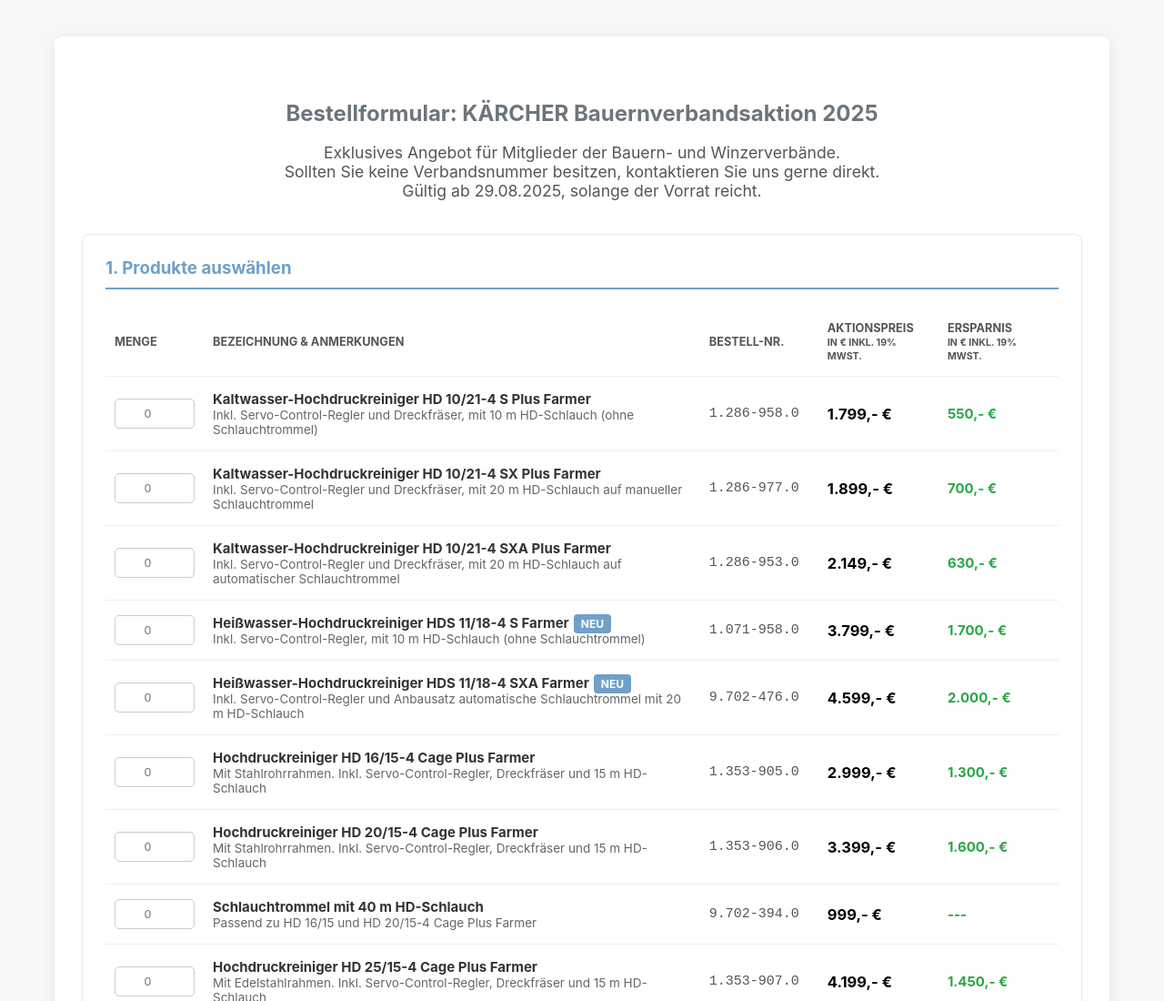
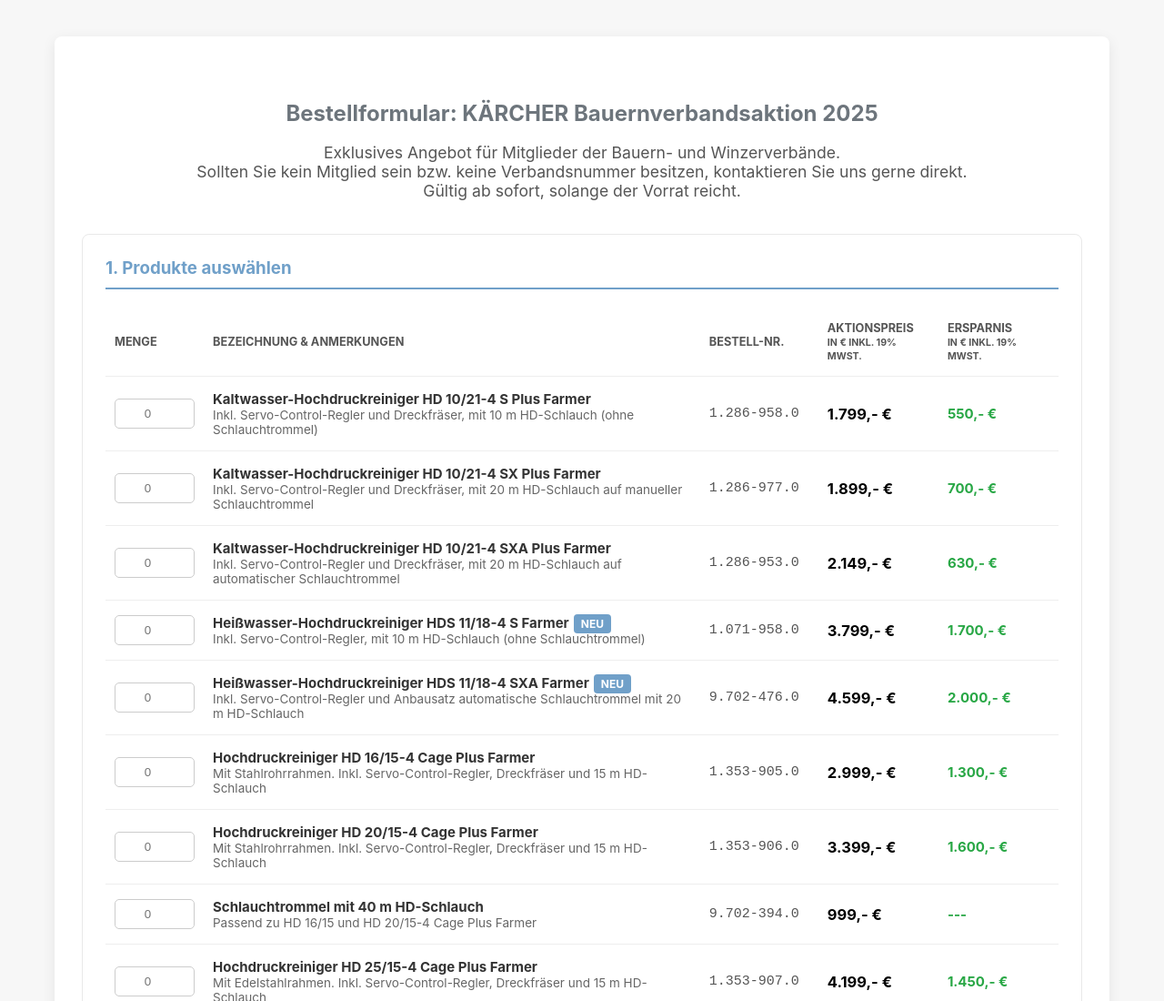
Before and after one commit to jenpneumatik/landingpage_kaercher-aktion_bv2025, a plain HTML site: page index.html in a window 1280 px wide. Shown: the top 1100 px of the page at 91% size. Drawn offline with Linux system fonts and the light colour scheme.

Commit message:
Update index.html

```diff
--- a/index.html
+++ b/index.html
@@ -121,7 +121,7 @@
 
         <section class="intro">
             <h2>Bestellformular: KÄRCHER Bauernverbandsaktion 2025</h2>
-            <p>Exklusives Angebot für Mitglieder der Bauern- und Winzerverbände.<br>Sollten Sie keine Verbandsnummer besitzen, kontaktieren Sie uns gerne direkt.<br>Gültig ab 29.08.2025, solange der Vorrat reicht.</p>
+            <p>Exklusives Angebot für Mitglieder der Bauern- und Winzerverbände.<br>Sollten Sie kein Mitglied sein bzw. keine Verbandsnummer besitzen, kontaktieren Sie uns gerne direkt.<br>Gültig ab sofort, solange der Vorrat reicht.</p>
         </section>
 
         <section class="section">
@@ -441,4 +441,5 @@
     </script>
 
 
+
 </body></html>
```
